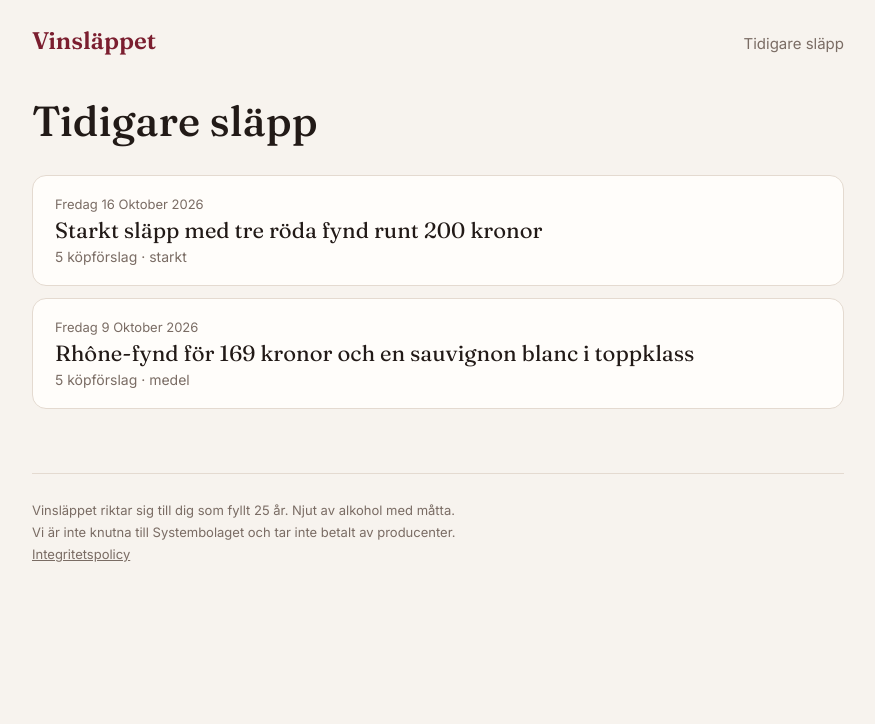
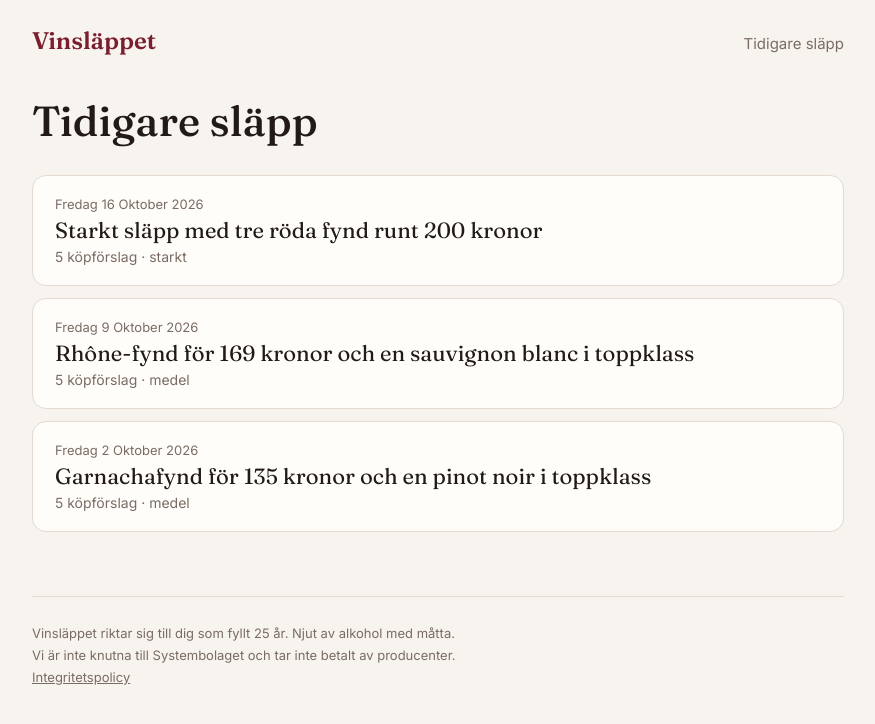
Before and after one commit to robinadervall-cyber/vinslappet, a Next.js app: page /arkiv in a window 1280 px wide. Shown: the top 724 px of the page, without its empty margins (202-1077 px from the left). Built offline with nearby package versions, Linux system fonts and the light colour scheme.

Commit message:
Släpp 2 oktober i arkivet
Fem köpförslag och fem bubblare enligt Robins val.

Co-Authored-By: Claude Opus 5.5 (1M context) <noreply@anthropic.com>
Claude-Session: https://claude.ai/code/session_01HQqKHeQrJPpNMuF3cdUw6Y

```diff
--- a/src/data/releases.ts
+++ b/src/data/releases.ts
@@ -5,6 +5,9 @@ const sbImage = (productId: string) =>
 
 const VB9_ROTT = "https://vinbanken.se/artiklar/roda-viner-i-tillfalligt-sortiment-9-oktober-6937";
 const VB9_VITT = "https://vinbanken.se/artiklar/vita-viner-i-tillfalligt-sortiment-9-oktober-6936";
+const VB2_ROTT = "https://vinbanken.se/artiklar/roda-viner-i-tillfalligt-sortiment-2-oktober-6923";
+const VB2_VITT = "https://vinbanken.se/artiklar/vita-viner-i-tillfalligt-sortiment-2-oktober-6924";
+const MK2 = "https://www.munskankarna.se/sv/vinlocus/tillfalligt-sortiment-2-oktober-2026";
 const MK9 = "https://www.munskankarna.se/sv/vinlocus/tillfalligt-sortiment-9-oktober-2026";
 const BK_OKT =
   "https://www.bkwine.com/sv/utvalt/nyhetsutslapp-nya-viner/oktober-2026-systembolagets-nyheter-hela-provningen/";
@@ -426,6 +429,158 @@ export const releases: Release[] = [
       },
     ],
   },
+  {
+    slug: "2026-10-02",
+    releaseDate: "2026-10-02",
+    title: "Garnachafynd för 135 kronor och en pinot noir i toppklass",
+    strength: "medel",
+    intro:
+      "32 viner släpptes i det tillfälliga sortimentet. Det är ett litet släpp men med flera prisvärda röda viner från Rhône, Italien och Spanien. Vi har valt fem flaskor där provarna är överens, med en sydafrikansk pinot noir som släppets höjdpunkt och en garnacha för 135 kronor som Vinbanken kallar veckans, månadens och kanske årets fynd.",
+    isExample: false,
+    picks: [
+      {
+        id: "9501701",
+        name: "Crozes-Hermitage",
+        producer: "Yann Chave",
+        vintage: 2024,
+        country: "Frankrike",
+        region: "Norra Rhône",
+        grapes: ["Syrah"],
+        style: "rött",
+        priceSek: 259,
+        volumeMl: 750,
+        sbNumber: "9501701",
+        imageUrl: sbImage("24471824"),
+        scores: [
+          { source: "Vinbanken", score: 91, scale: 100, url: VB2_ROTT },
+          { source: "Munskänkarna", score: 15, scale: 20, url: MK2 },
+          { source: "BKWine", score: 16, scale: 20, url: BK_OKT },
+        ],
+        verdict:
+          "Ekologisk syrah med björnbär, plommon, violer, svarta oliver och fina tanniner. BKWine ger plus för prisvärdheten och Wine Table kallar den otroligt lagringsduglig. Servera till en höstig svamp- och viltgryta.",
+      },
+      {
+        id: "9407801",
+        name: "Peter Max Pinot Noir",
+        producer: "Crystallum",
+        vintage: 2025,
+        country: "Sydafrika",
+        region: "Western Cape",
+        grapes: ["Pinot noir"],
+        style: "rött",
+        priceSek: 369,
+        volumeMl: 750,
+        sbNumber: "9407801",
+        imageUrl: sbImage("64825561"),
+        scores: [
+          { source: "Vinbanken", score: 92, scale: 100, url: VB2_ROTT },
+          { source: "Munskänkarna", score: 16, scale: 20, url: MK2 },
+          { source: "BKWine", score: 16, scale: 20, url: BK_OKT },
+        ],
+        verdict:
+          "Sval och elegant pinot noir med hallon, smultron, körsbär och friska örter. Wine Table kallar den pinot noir av högsta internationella klass till en bråkdel av vad motsvarande bourgogne kostar.",
+      },
+      {
+        id: "9508301",
+        name: "Zestos Old Vine Garnacha",
+        producer: "Compañía de Vinos del Atlántico",
+        vintage: 2025,
+        country: "Spanien",
+        region: "Vinos de Madrid",
+        grapes: ["Garnacha"],
+        style: "rött",
+        priceSek: 135,
+        volumeMl: 750,
+        sbNumber: "9508301",
+        imageUrl: sbImage("24391164"),
+        scores: [
+          { source: "Vinbanken", score: 90, scale: 100, url: VB2_ROTT },
+          { source: "Munskänkarna", score: 13.5, scale: 20, url: MK2 },
+          { source: "BKWine", score: 13, scale: 20, url: BK_OKT },
+        ],
+        verdict:
+          "Veckans fynd. Garnacha från 50–70 år gamla stockar med mosade jordgubbar, smultron och granatäpple. Munskänkarna kallar den ett fynd i sin prisklass och Wine Table gör den till veckans husvin. Servera lätt kyld till pizza.",
+      },
+      {
+        id: "9131201",
+        name: "Pouilly-Fuissé Vieilles Vignes",
+        producer: "Domaine Cordier",
+        vintage: 2025,
+        country: "Frankrike",
+        region: "Mâconnais",
+        grapes: ["Chardonnay"],
+        style: "vitt",
+        priceSek: 399,
+        volumeMl: 750,
+        sbNumber: "9131201",
+        imageUrl: sbImage("24465267"),
+        scores: [
+          { source: "Vinbanken", score: 92, scale: 100, url: VB2_VITT },
+          { source: "Munskänkarna", score: 16, scale: 20, url: MK2 },
+          { source: "BKWine", score: 16, scale: 20, url: BK_OKT },
+        ],
+        verdict:
+          "Släppets bästa vita. Fyllig chardonnay från gamla stockar med äpple, persika, citrus och fat, men med stram syra och lite sälta. Wine Table tycker att den smakar dyrare än den kostar. Servera till fisksoppa med saffran och aioli.",
+      },
+      {
+        id: "9415901",
+        name: "Langhe Nebbiolo",
+        producer: "Figli Luigi Oddero",
+        vintage: 2024,
+        country: "Italien",
+        region: "Piemonte",
+        grapes: ["Nebbiolo"],
+        style: "rött",
+        priceSek: 219,
+        volumeMl: 750,
+        sbNumber: "9415901",
+        imageUrl: sbImage("62856041"),
+        scores: [
+          { source: "Munskänkarna", score: 14, scale: 20, url: MK2 },
+          { source: "BKWine", score: 15.5, scale: 20, url: BK_OKT },
+        ],
+        verdict:
+          "Traditionell nebbiolo från La Morra och Castiglione Falletto med svart frukt, rosor och viol, hög syra och sträva tanniner. BKWine ger plus för prisvärdheten och Wine Table kallar den ett dunderköp.",
+      },
+    ],
+    bubblers: [
+      {
+        name: "Château La Branne",
+        vintage: 2023,
+        priceSek: 199,
+        sbNumber: "9297401",
+        note: "Bordeaux från Médoc som Wine Table kallar mycket prisvärd. Munskänkarna 14, BKWine 15,5.",
+      },
+      {
+        name: "Fèlsina Pagliarese Chianti Classico",
+        vintage: 2023,
+        priceSek: 209,
+        sbNumber: "9325001",
+        note: "Munskänkarna kallar den ett fynd i sin prisklass. Munskänkarna 15, BKWine 15,5.",
+      },
+      {
+        name: "Springfield Estate Wild Yeast Chardonnay",
+        vintage: 2025,
+        priceSek: 209,
+        sbNumber: "9025901",
+        note: "Intensiv sydafrikansk chardonnay med persika och citrus. Vinbanken 89, Munskänkarna 14, BKWine 15,5.",
+      },
+      {
+        name: "4 Monos Cien Lanzas Cenicientos",
+        vintage: 2022,
+        priceSek: 259,
+        sbNumber: "9442701",
+        note: "Elegant och rödbärig garnacha från bergen runt Madrid. Vinbanken 91, Munskänkarna 15, BKWine 16.",
+      },
+      {
+        name: "Antonelli Montefalco Sagrantino",
+        vintage: 2020,
+        priceSek: 229,
+        sbNumber: "9001401",
+        note: "Stor och mogen sagrantino till ett mycket bra pris. James Suckling 93, Vinbanken 91, Munskänkarna 14, BKWine 16.",
+      },
+    ],
+  },
 ];
 
 export function getLatestRelease(): Release {
```
